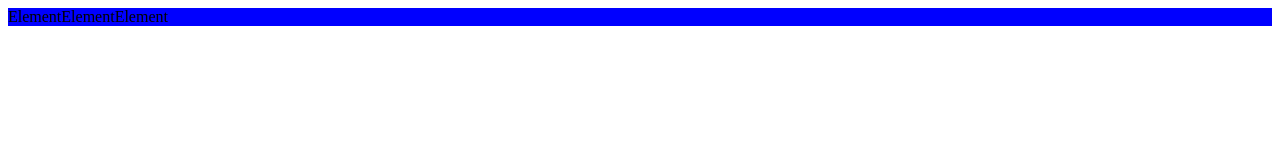
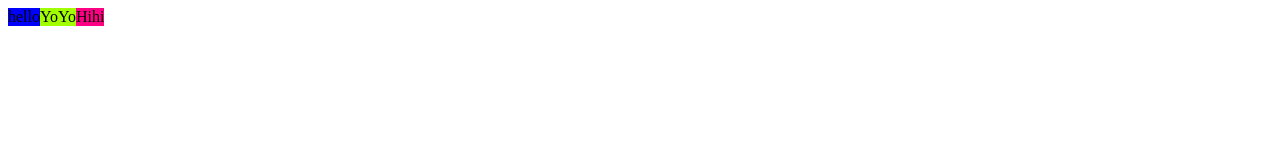
Before and after one commit to elisa34/html_gestelisa, a plain HTML site: page index.html in a window 1280 px wide. Drawn offline with Linux system fonts and the light colour scheme.

Commit message:
ajout couleur et classes

```diff
--- a/index.html
+++ b/index.html
@@ -11,9 +11,9 @@
 
 
 <div class="conteneur">
-    <div class = "element 1">Element</div>
-    <div class = "element 2">Element</div>
-    <div class = "element 3">Element</div>
+    <div class = "hello"> hello </div>
+    <div class = "hella"> YoYo </div>
+    <div class = "helli"> Hihi </div>
 </div>
 
 
--- a/style.css
+++ b/style.css
@@ -1,4 +1,15 @@
 .conteneur {
     display: flex;
+  }
+
+.hello {
     background-color: blue;
   }
+
+.hella {
+    background-color: rgb(162, 255, 0);
+  }
+
+.helli {
+    background-color: rgb(255, 0, 132);
+  }
```
